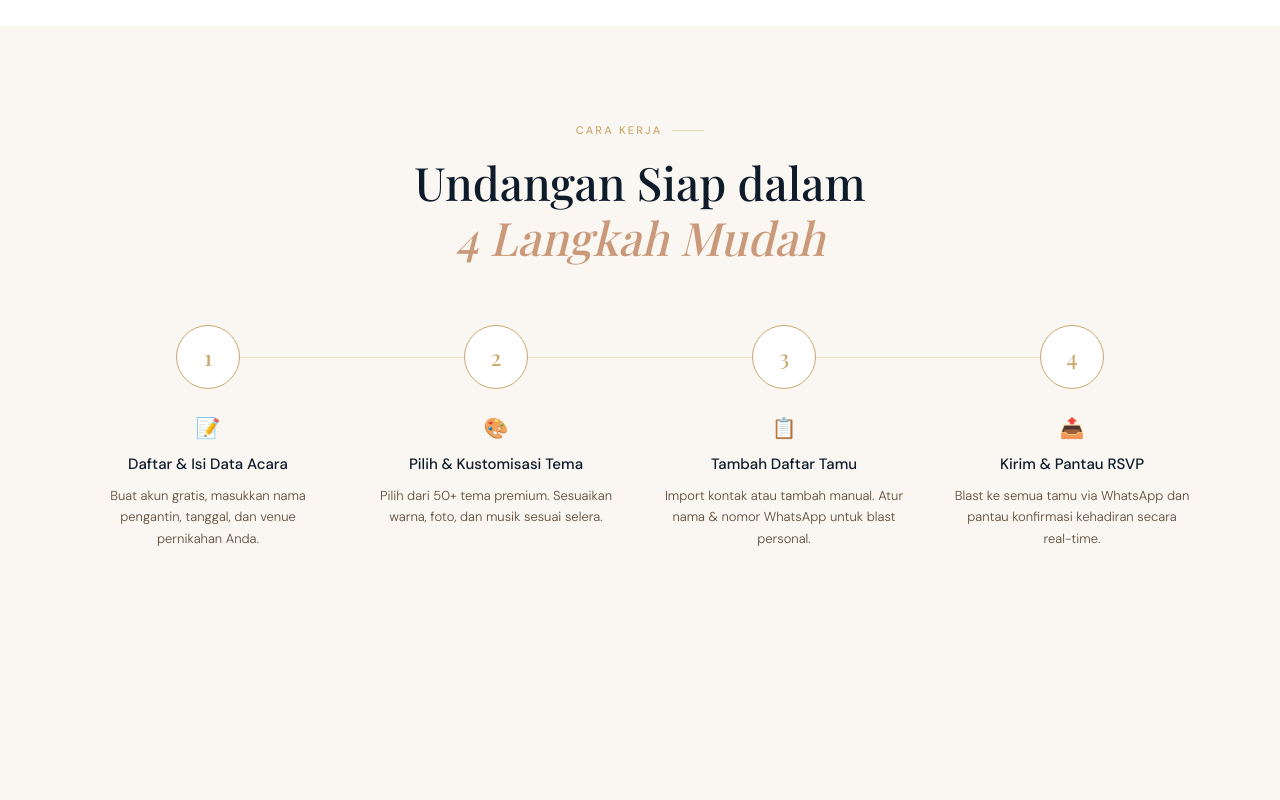
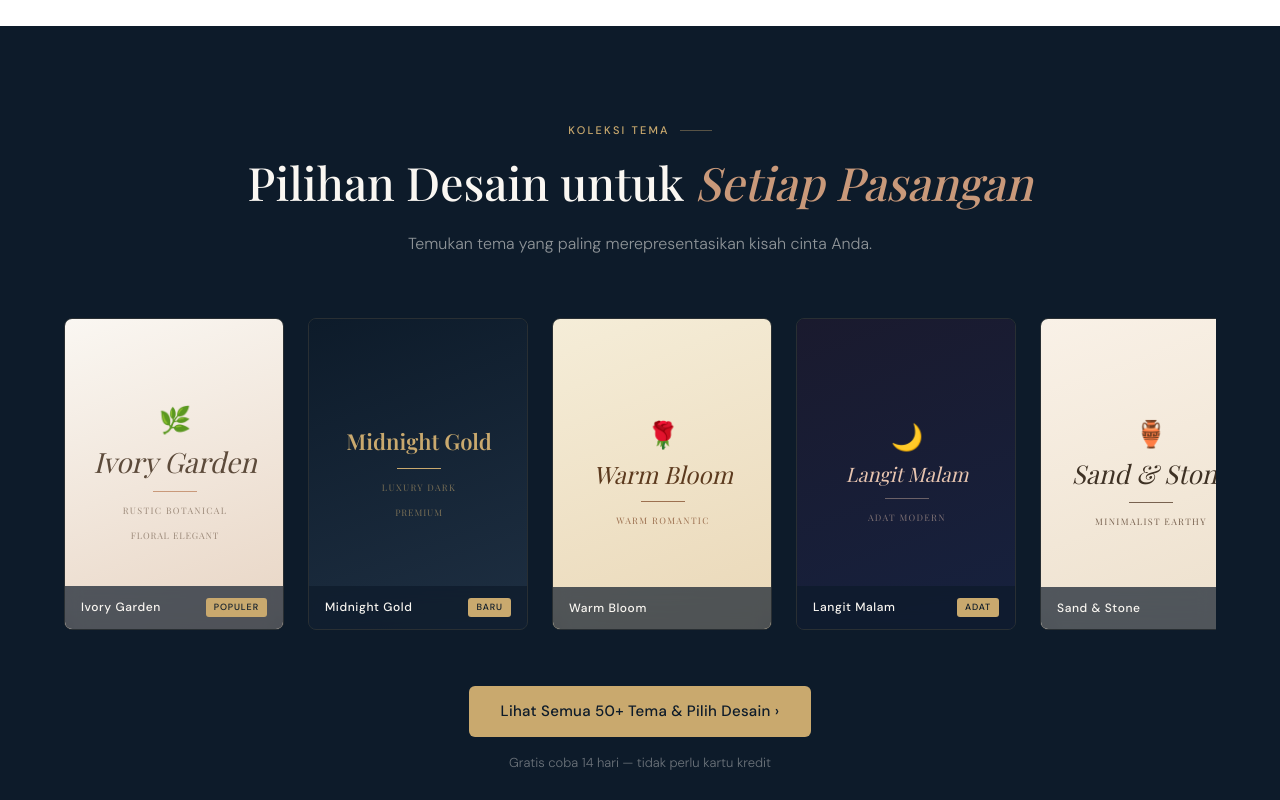
Before and after one commit to saepudinasep/warung-coding-tv, a Next.js app: page / in a window 1280 px wide. Shown: the part 1860-2660 px from the top of the page. Before the commit the page ends 2505 px from the top, so only its background shows below. Built offline with nearby package versions, Linux system fonts and the light colour scheme.

Commit message:
feat: theme gallery section (data-driven, siap disambungkan ke tabel Template)

```diff
--- a/src/app/globals.css
+++ b/src/app/globals.css
@@ -656,6 +656,97 @@ section {
   margin-bottom: 12px;
 }
 
+/* ── THEME GALLERY ── */
+.themes-section {
+  background: var(--navy);
+}
+.themes-section .section-title {
+  color: var(--ivory);
+}
+.themes-section .section-sub {
+  color: rgba(250, 247, 242, 0.55);
+}
+.themes-section .section-label {
+  color: var(--gold);
+}
+.themes-scroll {
+  display: flex;
+  gap: 24px;
+  overflow-x: auto;
+  padding-bottom: 8px;
+  scrollbar-width: none;
+  -ms-overflow-style: none;
+}
+.themes-scroll::-webkit-scrollbar {
+  display: none;
+}
+.theme-card {
+  flex: 0 0 220px;
+  border-radius: 8px;
+  overflow: hidden;
+  position: relative;
+  cursor: pointer;
+  transition: transform 0.3s;
+  border: 1px solid rgba(201, 169, 110, 0.15);
+}
+.theme-card:hover {
+  transform: translateY(-8px);
+}
+.theme-card-img {
+  width: 220px;
+  height: 310px;
+  display: flex;
+  flex-direction: column;
+  align-items: center;
+  justify-content: center;
+  gap: 12px;
+  font-family: var(--font-display), serif;
+  position: relative;
+  overflow: hidden;
+  text-align: center;
+  padding: 16px;
+}
+.tc-badge {
+  font-size: 26px;
+  line-height: 1;
+}
+.tc-name-display {
+  line-height: 1.25;
+}
+.tc-divider {
+  margin: 0 auto;
+}
+.theme-label {
+  position: absolute;
+  bottom: 0;
+  left: 0;
+  right: 0;
+  padding: 12px 16px;
+  background: rgba(13, 27, 42, 0.7);
+  backdrop-filter: blur(8px);
+  font-size: 12px;
+  font-weight: 500;
+  color: var(--ivory);
+  letter-spacing: 0.05em;
+  display: flex;
+  justify-content: space-between;
+  align-items: center;
+}
+.theme-badge {
+  font-size: 9px;
+  font-weight: 500;
+  letter-spacing: 0.1em;
+  text-transform: uppercase;
+  background: var(--gold);
+  color: var(--navy);
+  padding: 3px 8px;
+  border-radius: 3px;
+}
+.themes-cta {
+  text-align: center;
+  margin-top: 48px;
+}
+
 /* ── FADE-UP (scroll reveal) ── */
 .fade-up {
   opacity: 0;
--- a/src/app/page.tsx
+++ b/src/app/page.tsx
@@ -2,6 +2,7 @@ import Navbar from '@/components/Navbar';
 import Hero from '@/components/Hero';
 import WhyUs from '@/components/WhyUs';
 import HowItWorks from '@/components/HowItWorks';
+import ThemeGallery from '@/components/ThemeGallery';
 
 export default function Home() {
   return (
@@ -10,8 +11,9 @@ export default function Home() {
       <main>
         <Hero />
         <WhyUs />
+        <ThemeGallery />
         <HowItWorks />
-        {/* Section berikutnya (Tema, Fitur detail, Harga, dst) menyusul di task selanjutnya */}
+        {/* Section berikutnya (Fitur detail, Harga, dst) menyusul di task selanjutnya */}
       </main>
     </>
   );
--- /dev/null
+++ b/src/components/ThemeGallery.tsx
@@ -0,0 +1,189 @@
+import Link from 'next/link';
+import FadeUp from './FadeUp';
+
+type Theme = {
+  name: string;
+  sub: string;
+  category?: string;
+  icon: string;
+  badge?: string;
+  gradient: string;
+  nameColor: string;
+  subColor: string;
+  dividerColor: string;
+  italic?: boolean;
+  nameSize: number;
+};
+
+// Data dummy — nanti diganti query ke tabel Template (lihat prisma/schema.prisma)
+const themes: Theme[] = [
+  {
+    name: 'Ivory Garden',
+    sub: 'Rustic Botanical',
+    category: 'Floral Elegant',
+    icon: '🌿',
+    badge: 'Populer',
+    gradient: 'linear-gradient(160deg, #FAF7F2, #E8D5C4)',
+    nameColor: '#5C4A3A',
+    subColor: '#9C8A7A',
+    dividerColor: '#C9997A',
+    italic: true,
+    nameSize: 28,
+  },
+  {
+    name: 'Midnight Gold',
+    sub: 'Luxury Dark',
+    category: 'Premium',
+    icon: '',
+    badge: 'Baru',
+    gradient: 'linear-gradient(160deg, #0D1B2A, #1E2F42)',
+    nameColor: '#C9A96E',
+    subColor: 'rgba(201,169,110,0.55)',
+    dividerColor: '#C9A96E',
+    nameSize: 22,
+  },
+  {
+    name: 'Warm Bloom',
+    sub: 'Warm Romantic',
+    icon: '🌹',
+    gradient: 'linear-gradient(160deg, #F5EDD8, #EAD8B8)',
+    nameColor: '#5C3A1E',
+    subColor: '#9C7050',
+    dividerColor: '#9C7050',
+    italic: true,
+    nameSize: 24,
+  },
+  {
+    name: 'Langit Malam',
+    sub: 'Adat Modern',
+    icon: '🌙',
+    badge: 'Adat',
+    gradient: 'linear-gradient(160deg, #1A1A2E, #16213E)',
+    nameColor: '#E8C5B0',
+    subColor: 'rgba(232,197,176,0.5)',
+    dividerColor: 'rgba(232,197,176,0.4)',
+    italic: true,
+    nameSize: 20,
+  },
+  {
+    name: 'Sand & Stone',
+    sub: 'Minimalist Earthy',
+    icon: '🏺',
+    gradient: 'linear-gradient(160deg, #F9F1E7, #EDE0CC)',
+    nameColor: '#3E3124',
+    subColor: '#786250',
+    dividerColor: '#786250',
+    italic: true,
+    nameSize: 26,
+  },
+  {
+    name: 'Violet Dream',
+    sub: 'Modern Ethereal',
+    icon: '💜',
+    badge: 'Baru',
+    gradient: 'linear-gradient(160deg, #2D1B3D, #1A0D26)',
+    nameColor: '#D4A5D4',
+    subColor: 'rgba(212,165,212,0.5)',
+    dividerColor: '#D4A5D4',
+    italic: true,
+    nameSize: 22,
+  },
+  {
+    name: 'Sage Minimal',
+    sub: 'Modern Simple',
+    icon: '🪴',
+    gradient: 'linear-gradient(160deg, #F0EBE1, #E4D5BF)',
+    nameColor: '#4A3728',
+    subColor: '#7A6050',
+    dividerColor: '#7A6050',
+    italic: true,
+    nameSize: 22,
+  },
+  {
+    name: 'Batik Klasik',
+    sub: 'Nusantara',
+    icon: '🏵️',
+    badge: 'Adat',
+    gradient: 'linear-gradient(160deg, #1C1408, #2E2010)',
+    nameColor: '#C9A96E',
+    subColor: 'rgba(201,169,110,0.4)',
+    dividerColor: '#C9A96E',
+    nameSize: 22,
+  },
+];
+
+export default function ThemeGallery() {
+  return (
+    <section className="themes-section" id="tema">
+      <div className="section-header section-header-center">
+        <div className="section-label">Koleksi Tema</div>
+        <h2 className="section-title">
+          Pilihan Desain untuk <em>Setiap Pasangan</em>
+        </h2>
+        <p className="section-sub">Temukan tema yang paling merepresentasikan kisah cinta Anda.</p>
+      </div>
+
+      <FadeUp className="themes-scroll">
+        {themes.map((t) => (
+          <div className="theme-card" key={t.name}>
+            <div className="theme-card-img" style={{ background: t.gradient }}>
+              {t.icon && <div className="tc-badge">{t.icon}</div>}
+              <div
+                className="tc-name-display"
+                style={{
+                  color: t.nameColor,
+                  fontSize: t.nameSize,
+                  fontStyle: t.italic ? 'italic' : 'normal',
+                  fontWeight: t.italic ? 400 : 600,
+                }}
+              >
+                {t.name}
+              </div>
+              <div
+                className="tc-divider"
+                style={{ width: 44, height: 1, background: t.dividerColor }}
+              />
+              <div
+                className="tc-sub"
+                style={{
+                  color: t.subColor,
+                  fontSize: 9,
+                  letterSpacing: '0.15em',
+                  textTransform: 'uppercase',
+                }}
+              >
+                {t.sub}
+              </div>
+              {t.category && (
+                <div
+                  className="tc-date"
+                  style={{
+                    color: t.subColor,
+                    fontSize: 9,
+                    letterSpacing: '0.1em',
+                    textTransform: 'uppercase',
+                  }}
+                >
+                  {t.category}
+                </div>
+              )}
+            </div>
+            <div className="theme-label">
+              {t.name}
+              {t.badge && <span className="theme-badge">{t.badge}</span>}
+            </div>
+          </div>
+        ))}
+      </FadeUp>
+
+      <div className="themes-cta">
+        <Link href="/login" className="btn-gold">
+          Lihat Semua 50+ Tema &amp; Pilih Desain ›
+        </Link>
+        <p style={{ marginTop: 16, fontSize: 13, fontWeight: 300, color: 'rgba(250,247,242,0.4)' }}>
+          Gratis coba 14 hari — tidak perlu kartu kredit
+        </p>
+      </div>
+    </section>
+  );
+}
```
